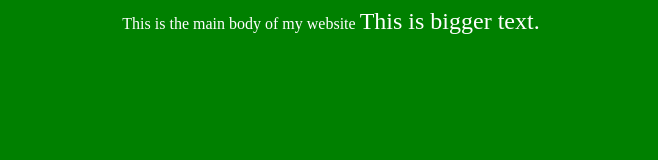
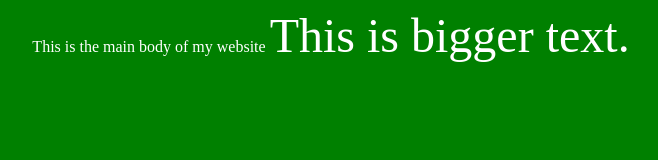
Before and after one commit to EricoHello/test, a plain HTML site: page index.html in a window 1280 px wide. Shown: the whole page, without its empty margins (309-967 px from the left). Drawn offline with Linux system fonts and the light colour scheme.

Commit message:
Update index.html

```diff
--- a/index.html
+++ b/index.html
@@ -12,5 +12,5 @@
       text-align: center;
     }
   </style>
-  <font size="+2">This is bigger text.</font>
+  <font size="+20">This is bigger text.</font>
 </html>
```
